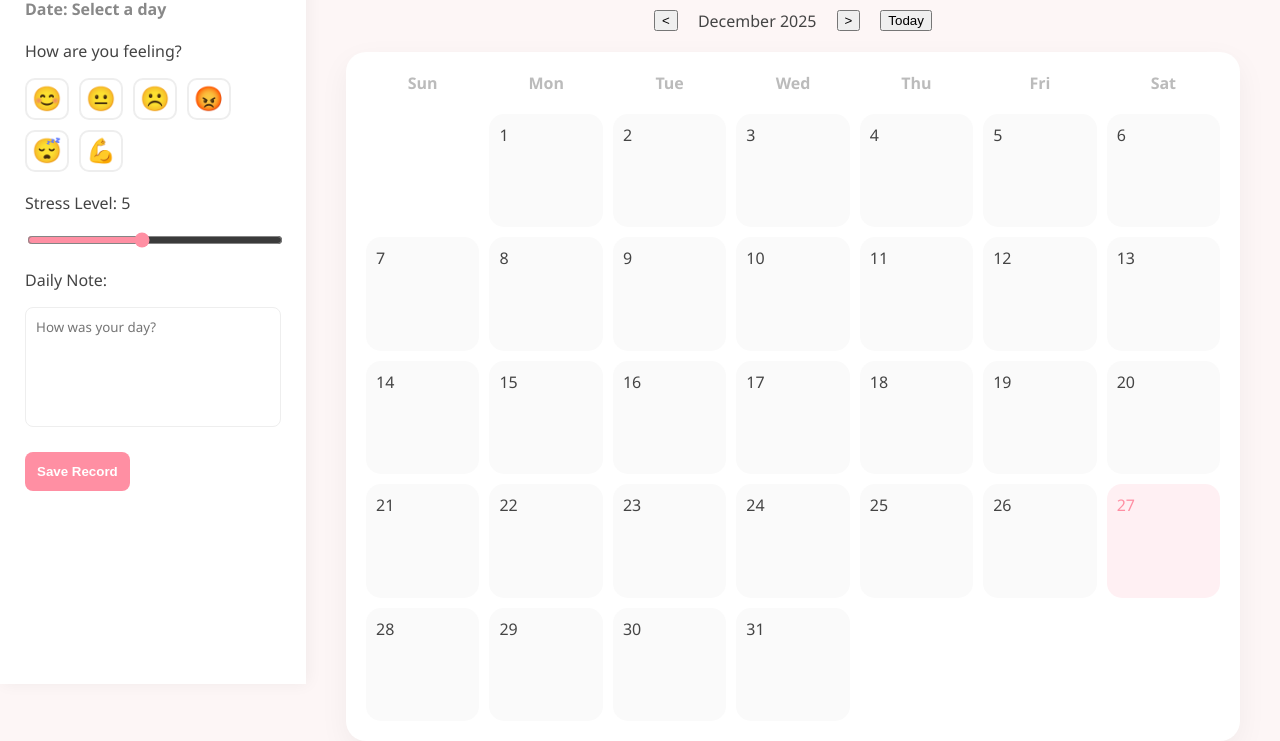
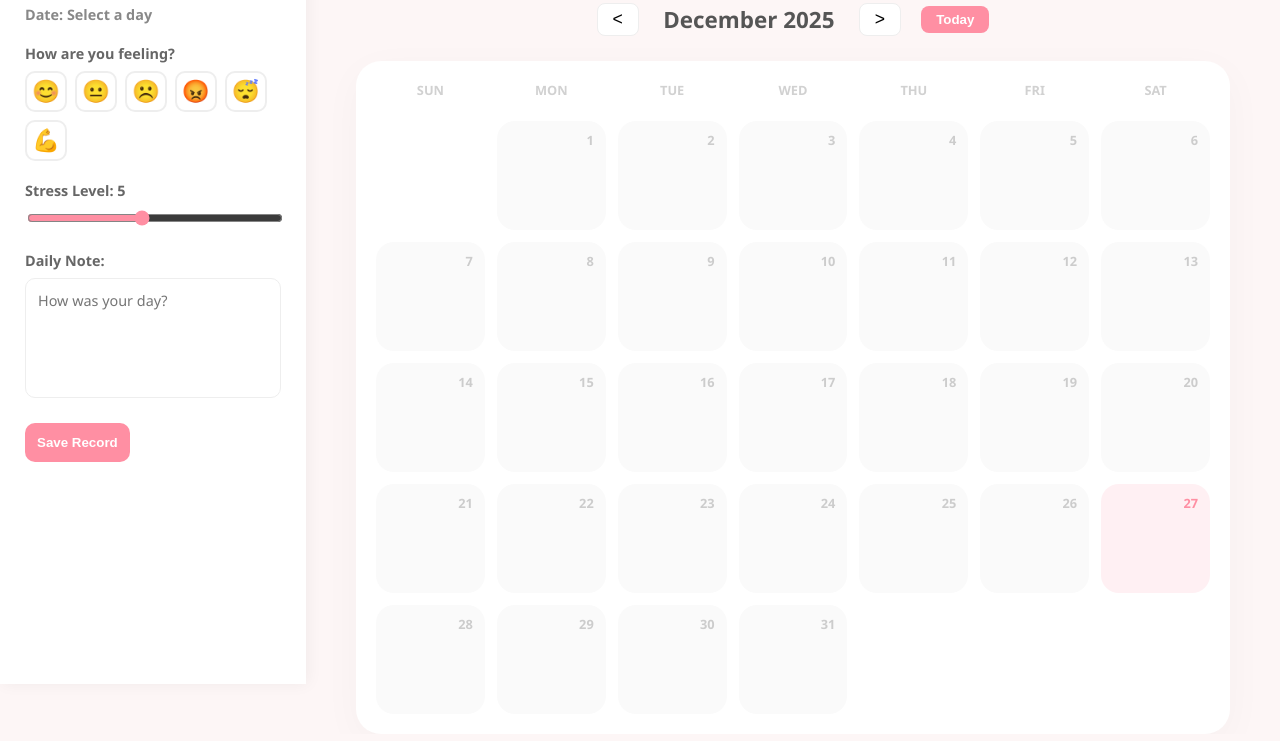
Before and after one commit to COCO0927/Mood-Calendar, a plain HTML site: page index.html in a window 1280 px wide. Shown: the part 116-857 px from the top of the page. Drawn offline with Linux system fonts and the light colour scheme.

Commit message:
Update style.css

```diff
--- a/style.css
+++ b/style.css
@@ -1,74 +1,122 @@
+/* 全局基础设置 */
 body {
-    font-family: 'Segoe UI', Tahoma, Geneva, Verdana, sans-serif;
-    margin: 0; background: #fdf6f6; color: #444;
+    font-family: 'Segoe UI', Arial, sans-serif;
+    margin: 0;
+    background: #fdf6f6; /* 温馨的浅底色 */
+    color: #444;
 }
 
-.layout { display: flex; height: 100vh; }
-
-/* 左侧分栏调整为约 20% */
-.left-panel {
-    width: 20%; background: white; padding: 25px;
-    box-shadow: 2px 0 15px rgba(0,0,0,0.05);
-    display: flex; flex-direction: column; z-index: 10;
+.layout {
+    display: flex;
+    height: 100vh;
 }
 
-.title { font-size: 1.5rem; color: #ff8fa3; margin-bottom: 20px; text-align: center; }
+/* 左侧分栏：占据约 20% */
+.left-panel {
+    width: 20%;
+    background: white;
+    padding: 25px;
+    box-shadow: 2px 0 15px rgba(0,0,0,0.05);
+    display: flex;
+    flex-direction: column;
+    z-index: 10;
+}
 
-.selected-date-label { font-weight: bold; margin-bottom: 20px; color: #888; }
+.side-title { color: #ff8fa3; margin-bottom: 20px; font-size: 1.4rem; border-bottom: 2px solid #fff0f3; padding-bottom: 10px; }
+.selected-date-label { font-weight: bold; color: #888; margin-bottom: 20px; font-size: 0.9rem; }
+.input-group { margin-bottom: 20px; }
+.label { font-size: 0.9rem; margin-bottom: 8px; font-weight: 600; color: #666; }
 
-/* Emoji 样式 */
-.emoji-grid { display: flex; flex-wrap: wrap; gap: 10px; margin-bottom: 20px; }
+/* Emoji 选择器样式 */
+.emoji-grid { display: flex; flex-wrap: wrap; gap: 8px; }
 .emoji-btn {
-    font-size: 1.5rem; cursor: pointer; border: 2px solid #eee;
+    font-size: 1.4rem; cursor: pointer; border: 2px solid #eee;
     background: none; border-radius: 10px; padding: 5px; transition: 0.2s;
 }
-.emoji-btn:hover { transform: scale(1.1); background: #fff0f3; }
-.emoji-btn.selected { border-color: #ff8fa3; background: #fff0f3; }
+.emoji-btn:hover { background: #fff0f3; border-color: #ff8fa3; }
+.emoji-btn.selected { border-color: #ff8fa3; background: #fff0f3; transform: scale(1.1); }
 
-/* 滑动条样式 */
-input[type="range"] { width: 100%; cursor: pointer; accent-color: #ff8fa3; }
-
+/* 滑动条与文本框 */
+input[type="range"] { width: 100%; accent-color: #ff8fa3; cursor: pointer; }
 textarea {
-    width: 100%; height: 120px; padding: 10px; border: 1px solid #eee;
-    border-radius: 8px; resize: none; box-sizing: border-box; font-family: inherit;
+    width: 100%; height: 120px; padding: 12px; border: 1px solid #eee;
+    border-radius: 10px; resize: none; box-sizing: border-box; font-family: inherit; font-size: 0.9rem;
 }
 
 #saveBtn {
-    margin-top: 20px; padding: 12px; background: #ff8fa3; color: white;
-    border: none; border-radius: 8px; cursor: pointer; font-weight: bold;
+    padding: 12px; background: #ff8fa3; color: white;
+    border: none; border-radius: 10px; cursor: pointer; font-weight: bold; transition: 0.3s;
 }
-#saveBtn:hover { background: #ff758f; }
+#saveBtn:hover { background: #ff758f; box-shadow: 0 4px 12px rgba(255,143,163,0.3); }
 
-/* 右侧日历 */
-.right-panel { flex-grow: 1; padding: 40px; display: flex; flex-direction: column; }
-.calendar-main-title { text-align: center; color: #ff8fa3; margin-top: 0; }
+/* 右侧主面板 */
+.right-panel { flex-grow: 1; padding: 30px 50px; display: flex; flex-direction: column; }
+.main-title { text-align: center; color: #ff8fa3; font-size: 2rem; margin-bottom: 25px; }
 
-.calendar-nav { display: flex; justify-content: center; align-items: center; gap: 20px; margin-bottom: 20px; }
-.month-title { font-size: 1.5rem; font-weight: bold; min-width: 200px; text-align: center; }
+/* 导航栏 */
+.calendar-nav { display: flex; justify-content: center; align-items: center; gap: 20px; margin-bottom: 25px; }
+.month-label { font-size: 1.4rem; font-weight: bold; min-width: 180px; text-align: center; color: #555; }
+.nav-btn { background: white; border: 1px solid #eee; padding: 5px 15px; border-radius: 8px; cursor: pointer; font-size: 1.1rem; }
+.nav-btn:hover { background: #fff0f3; color: #ff8fa3; }
+.today-btn { background: #ff8fa3; color: white; border: none; padding: 6px 15px; border-radius: 8px; cursor: pointer; font-weight: bold; }
 
+/* 日历网格 */
 #calendar {
-    display: grid; grid-template-columns: repeat(7, 1fr); gap: 10px;
-    background: white; padding: 20px; border-radius: 20px; box-shadow: 0 10px 30px rgba(0,0,0,0.05);
+    display: grid;
+    grid-template-columns: repeat(7, 1fr);
+    gap: 12px;
+    background: white;
+    padding: 20px;
+    border-radius: 25px;
+    box-shadow: 0 10px 40px rgba(0,0,0,0.03);
+    flex-grow: 1;
 }
 
-.calendar-header { text-align: center; font-weight: bold; color: #bbb; padding-bottom: 10px; }
+.calendar-header { text-align: center; font-weight: bold; color: #d1d1d1; font-size: 0.8rem; text-transform: uppercase; padding-bottom: 10px; }
 
-/* 日期格子悬浮特效 */
+/* 日期格子与悬浮特效 */
 .calendar-day {
-    aspect-ratio: 1/1; background: #fafafa; border-radius: 15px;
-    display: flex; flex-direction: column; justify-content: space-between;
-    padding: 10px; cursor: pointer; position: relative;
-    transition: all 0.3s cubic-bezier(0.175, 0.885, 0.32, 1.275);
+    aspect-ratio: 1/1;
+    background: #fafafa;
+    border-radius: 18px;
+    display: flex;
+    align-items: center;
+    justify-content: center;
+    cursor: pointer;
+    position: relative;
+    transition: all 0.4s cubic-bezier(0.175, 0.885, 0.32, 1.275);
 }
 
 .calendar-day:hover {
     transform: translateY(-8px); /* 浮起效果 */
-    box-shadow: 0 8px 20px rgba(255, 143, 163, 0.2);
-    background: #fff;
+    box-shadow: 0 12px 24px rgba(255, 143, 163, 0.15);
+    background: white;
+    z-index: 5;
 }
 
-.calendar-day.active { border: 2px solid #ff8fa3; background: white; }
+.calendar-day.active { border: 2.5px solid #ff8fa3; background: white; }
+.calendar-day.today { background: #fff0f3; }
+.calendar-day.today .day-num { color: #ff8fa3; }
 
-.calendar-day.today { background: #fff0f3; color: #ff8fa3; }
+/* 日期数字位置 */
+.day-num {
+    position: absolute;
+    top: 10px;
+    right: 12px;
+    font-size: 0.8rem;
+    color: #ccc;
+    font-weight: bold;
+}
 
-.day-mood { font-size: 1.2rem; align-self: center; }
+/* 适中的大表情 */
+.day-mood {
+    font-size: 2.4rem;
+    line-height: 1;
+    filter: drop-shadow(0 2px 5px rgba(0,0,0,0.08));
+    animation: popIn 0.4s ease-out;
+}
+
+@keyframes popIn {
+    0% { transform: scale(0.5); opacity: 0; }
+    100% { transform: scale(1); opacity: 1; }
+}
```
